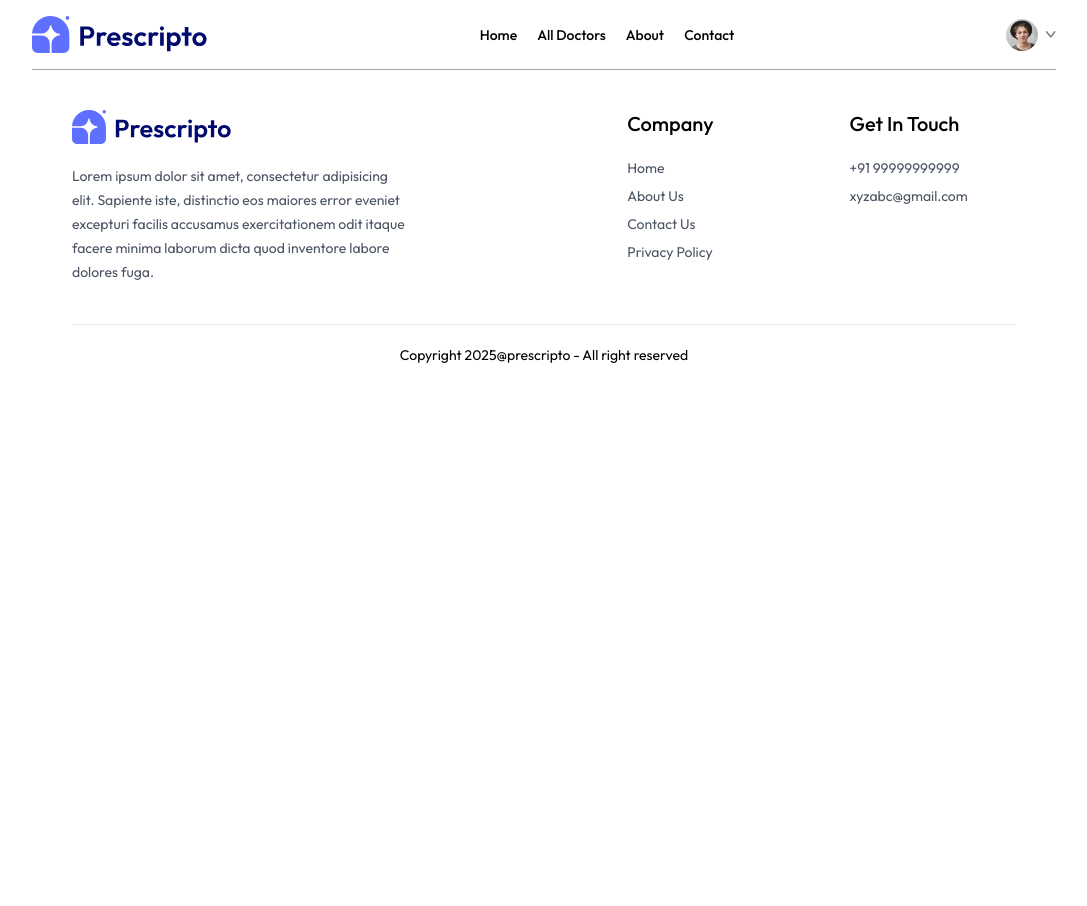
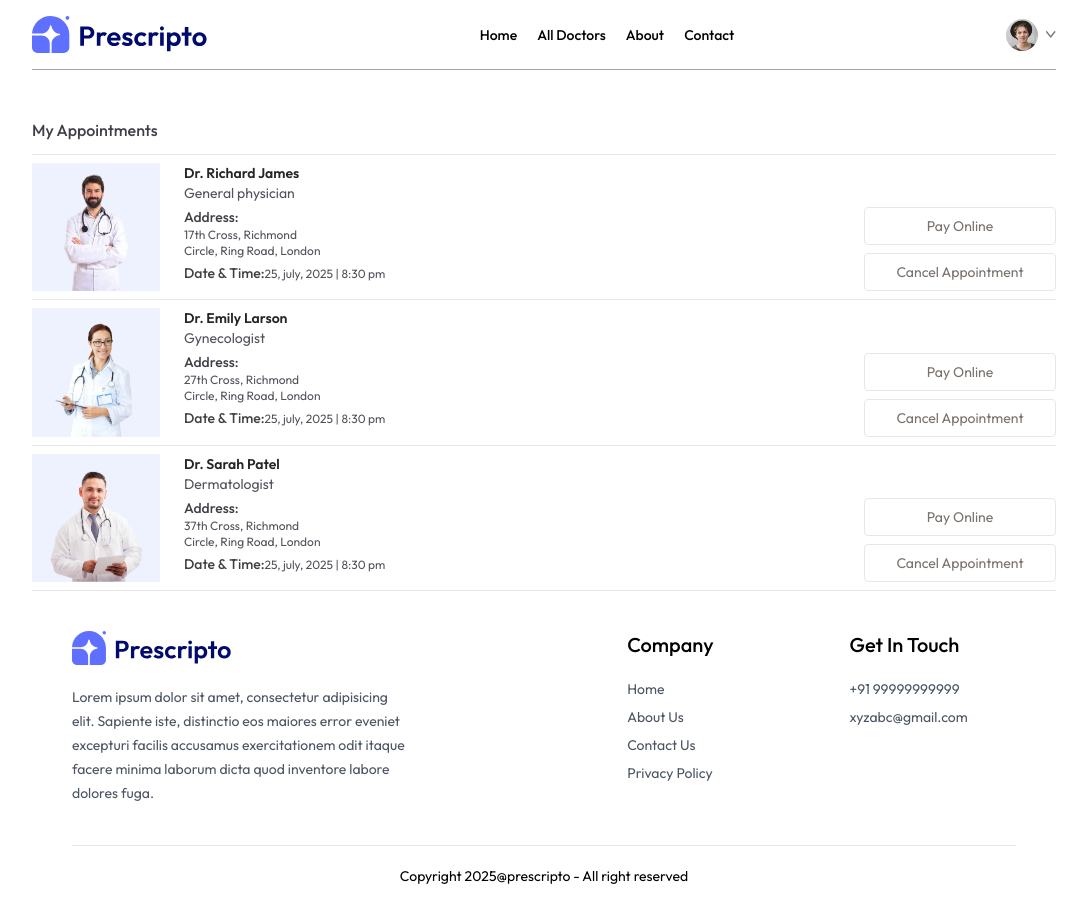
Before and after one commit to MoAnsarMansoorie/doctor-apoointment-system, a React (Vite) app in the folder frontend/: page /my-appointments in a window 1280 px wide. Shown: the whole page, without its empty margins (96-1183 px from the left). Before the commit the page ends 800 px from the top, so only its background shows below. Built offline with nearby package versions, Linux system fonts and the light colour scheme.

Commit message:
created My-Appointment page

```diff
--- a/frontend/src/pages/MyAppointments.jsx
+++ b/frontend/src/pages/MyAppointments.jsx
@@ -1,11 +1,45 @@
-import React from 'react';
+import React, { useContext, useEffect } from 'react';
+import { AppContext } from '../context/AppContext';
 
 
 const MyAppointments = () => {
 
+  const { doctors } = useContext(AppContext);
+  console.log(doctors);
 
-  return  (
+  return (
     <div>
+
+      <p className='pb-3 mt-12 font-medium text-zinc-700 border-b'>My Appointments</p>
+
+      <div>
+        {
+          doctors.slice(0, 3).map((item, index) => (
+            <div key={index} className='grid grid-cols-[1fr_2fr] gap-4 sm:flex sm:gap-6 py-2 border-b'>
+              <div>
+                <img className='w-32 bg-indigo-50' src={item.image} />
+              </div>
+
+              <div className='flex-1 text-sm text-zinc-600'>
+                <p className='text-neutral-800 font-semibold'>{item.name}</p>
+                <p>{item.speciality}</p>
+                <p className='text-zinc-700 font-medium mt-1'>Address:</p>
+                <p className='text-xs'>{item.address.line1}</p>
+                <p className='text-xs'>{item.address.line2}</p>
+                <p className='text-xs mt-1'><span className='text-sm text-neutral-700 font-medium'>Date & Time:</span>25, july, 2025 | 8:30 pm</p>
+              </div>
+
+              <div></div>
+
+              <div className='flex flex-col gap-2 justify-end'>
+                <button className='text-sm text-stone-500 text-center border rounded py-2 sm:min-w-48 hover:bg-primary hover:text-white transition-all duration-300'>Pay Online</button>
+                <button className='text-sm text-stone-500 text-center border rounded py-2 sm:min-w-48 hover:bg-red-600 hover:text-white transition-all duration-300'>Cancel Appointment</button>
+              </div>
+
+            </div>
+          ))
+        }
+      </div>
 
     </div>
   );
```
